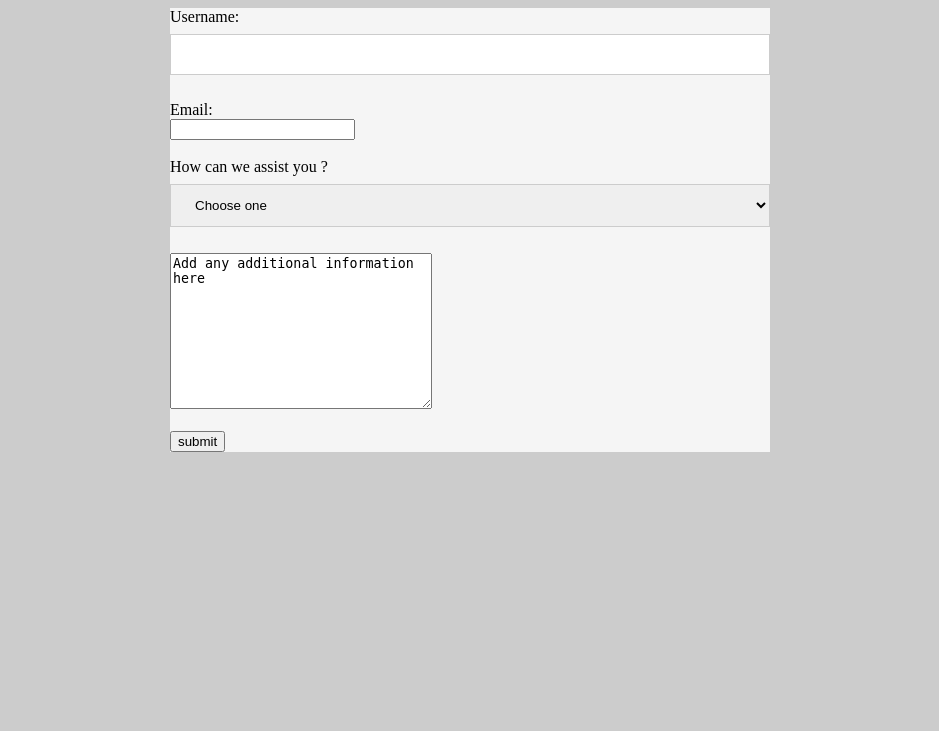
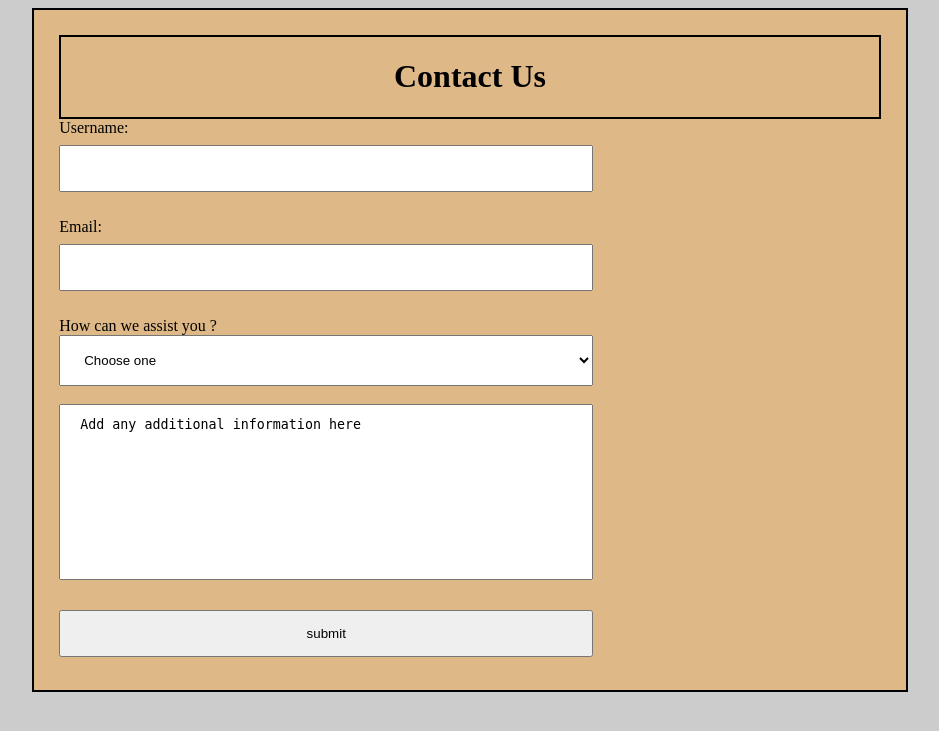
Before and after one commit to kami2049/Simple-web-form, a PHP site: page / in a window 1280 px wide. Shown: the top 731 px of the page, without its empty margins (170-1109 px from the left). Run offline with PHP 8.4, Linux system fonts and the light colour scheme.

Commit message:
updated file

```diff
--- a/index.html
+++ b/index.html
@@ -6,6 +6,9 @@
 </head>
 <body>
     <div>
+       <header>
+            <h1>Contact Us</h1>
+       </header>
         <form action="/action_page.php">
             <label for="username">Username:</label><br>
             <input type="text" id="username" name="username"><br><br>
@@ -26,5 +29,7 @@
             <input type="submit" formtarget="_blank" value="submit">
         </form>
     </div>
+    <footer>
+    </footer>
 </body>
 </html>
--- a/styles.css
+++ b/styles.css
@@ -3,16 +3,33 @@ body{
 }
 
 div{
-    background-color: whitesmoke;
-    width: 600px;
+    background-color: burlywood;
+    border: 2px solid black;
     margin: auto;
+    width: 65%;
+    padding: 25px;
 }
 
-input[type=text], select{
-    width: 100%;
-    padding: 12px 20px;
+header{
+    border: 2px solid black;
+    text-align: center;
+}
+
+input{
+    width: 65%;
+    padding: 14px 20px;
     margin: 8px 0;
-    display: inline-block;
-    border: 1px solid #ccc;
     box-sizing: border-box;
 }
+
+select{
+    width: 65%;
+    padding: 16px 20px;
+}
+
+textarea{
+    width: 65%;
+    padding: 12px 20px;
+    resize: none;
+    box-sizing: border-box;
+}
```
